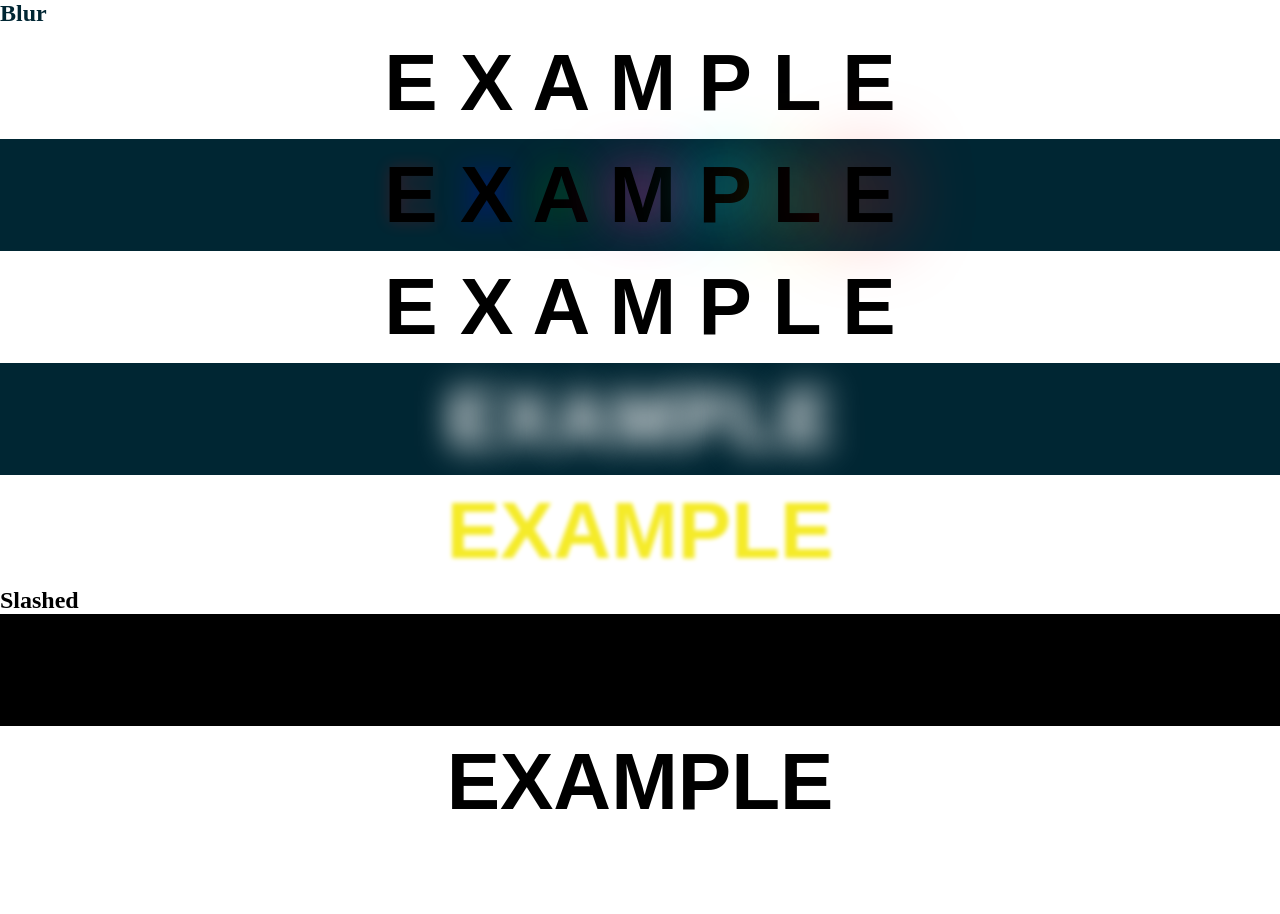
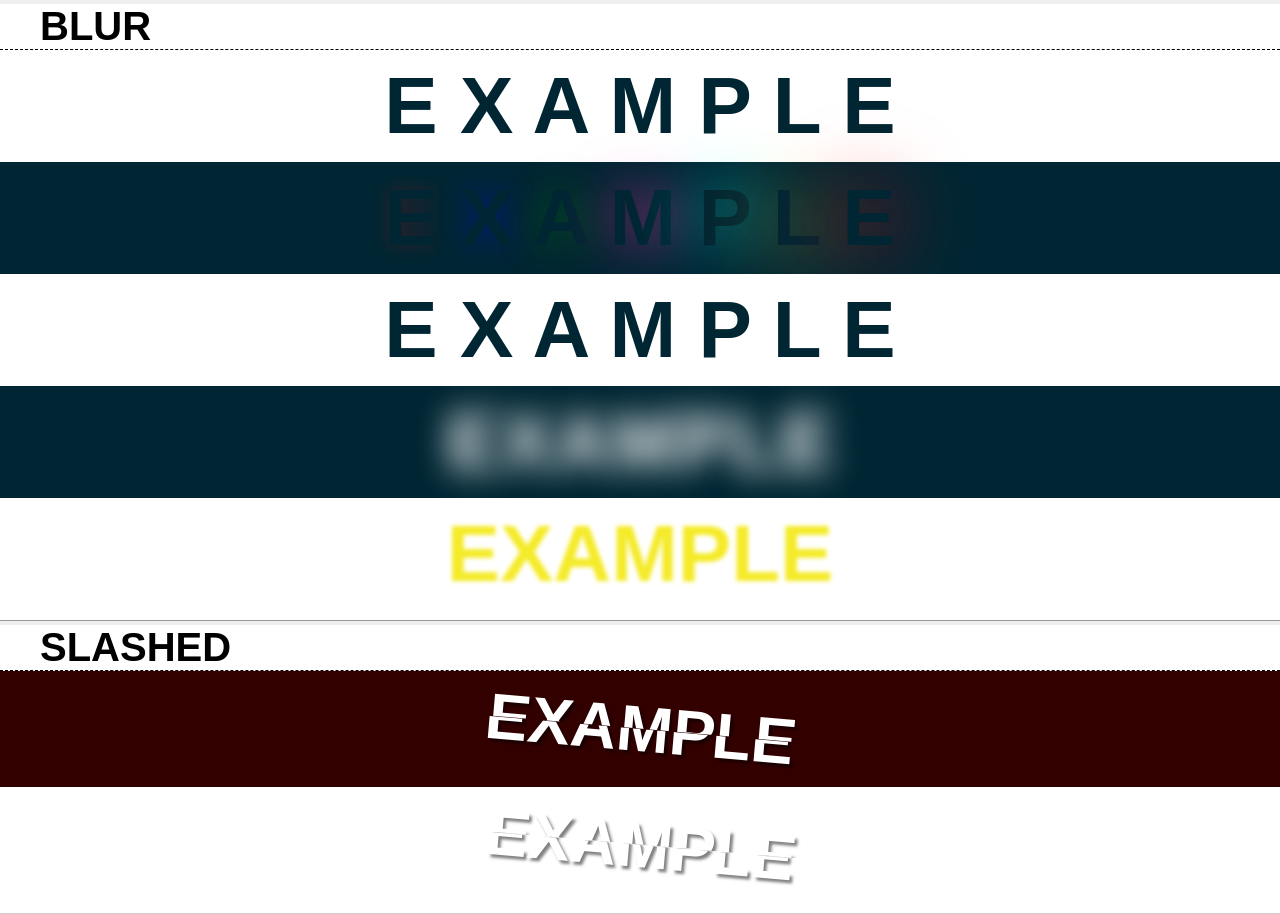
Before and after one commit to vxtool/experiment-css-text, a website: page index.html in a window 1280 px wide. Before the commit the page ends 838 px from the top, so only its background shows below. Drawn offline with nearby package versions, Linux system fonts and the light colour scheme; files that its build step writes are made by us from their sources.

Commit message:
adjusting the structure of CSS

```diff
--- a/source/assets/scss/base/_structure.scss
+++ b/source/assets/scss/base/_structure.scss
@@ -9,18 +9,35 @@ html { @include x-prefix(box-sizing, border-box, webkit moz); }
     &:after { @include x-prefix(box-sizing, border-box, webkit moz); }
 }
 
+body {
+  font-family: Arial, Helvetica;
+  font-size: 62.5%;
+}
+
 .block {
+  @include x-clearfix;
   padding: 10px 100px;
+  position: relative;
   text-align: center;
 }
 
-.block:nth-child(odd) { background: #fff; }
-.block:nth-child(even) { background: #000; }
+.effect {
+  border-top: 4px solid #efefef;
+  border-bottom: 1px solid #ccc;
+  box-shadow: 0 0 0 1px #999;
+  padding-bottom: 1em;
+}
+
+.title {
+  border-bottom: 1px dashed #000;
+  color: #000;
+  font-size: 4em;
+  padding-left: 1em;
+  text-transform: uppercase;
+}
 
 .text {
-  color: #000;
   display: block;
-  font-family: Arial;
   font-size: 80px;
   font-weight: 700;
   text-transform: uppercase;
--- a/source/assets/scss/style.scss
+++ b/source/assets/scss/style.scss
@@ -2,3 +2,4 @@
 @import "base/_animations";
 @import "base/_structure";
 @import "effects/_blur";
+@import "effects/_slashed";
```
